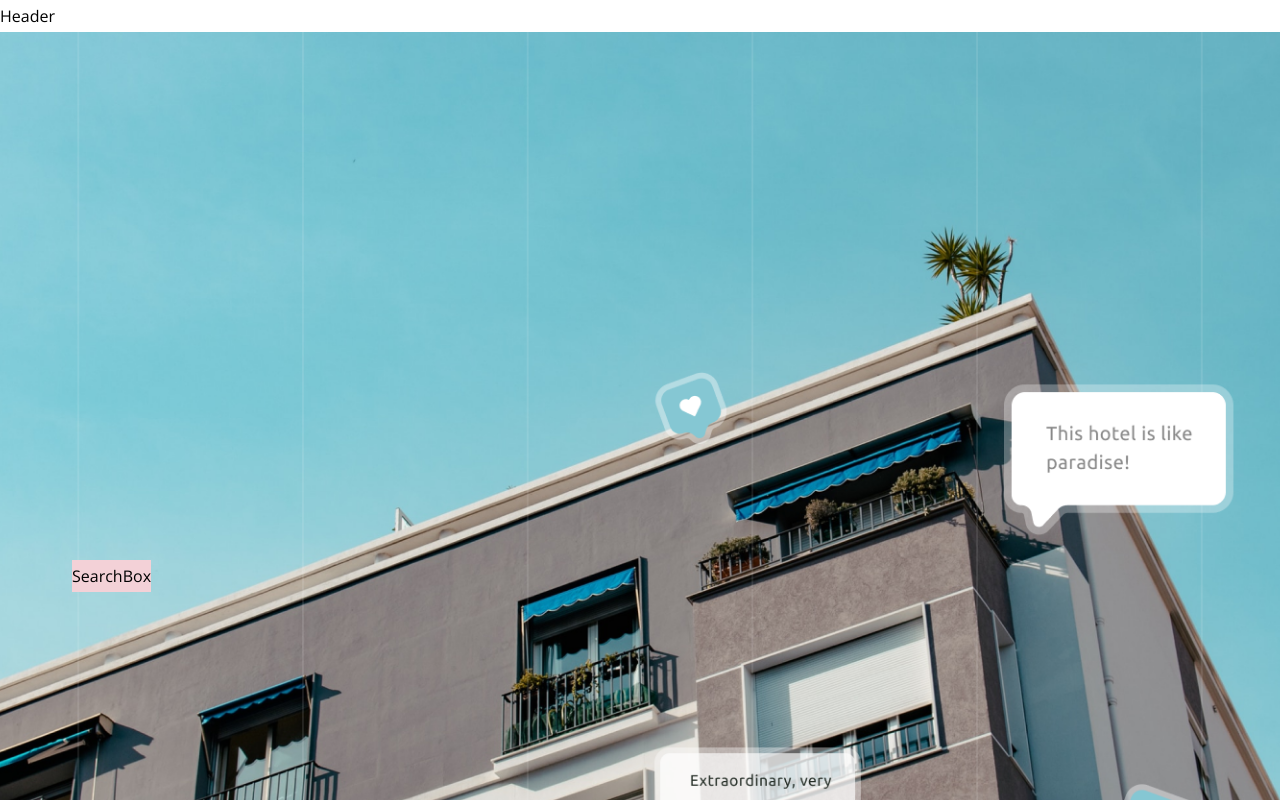
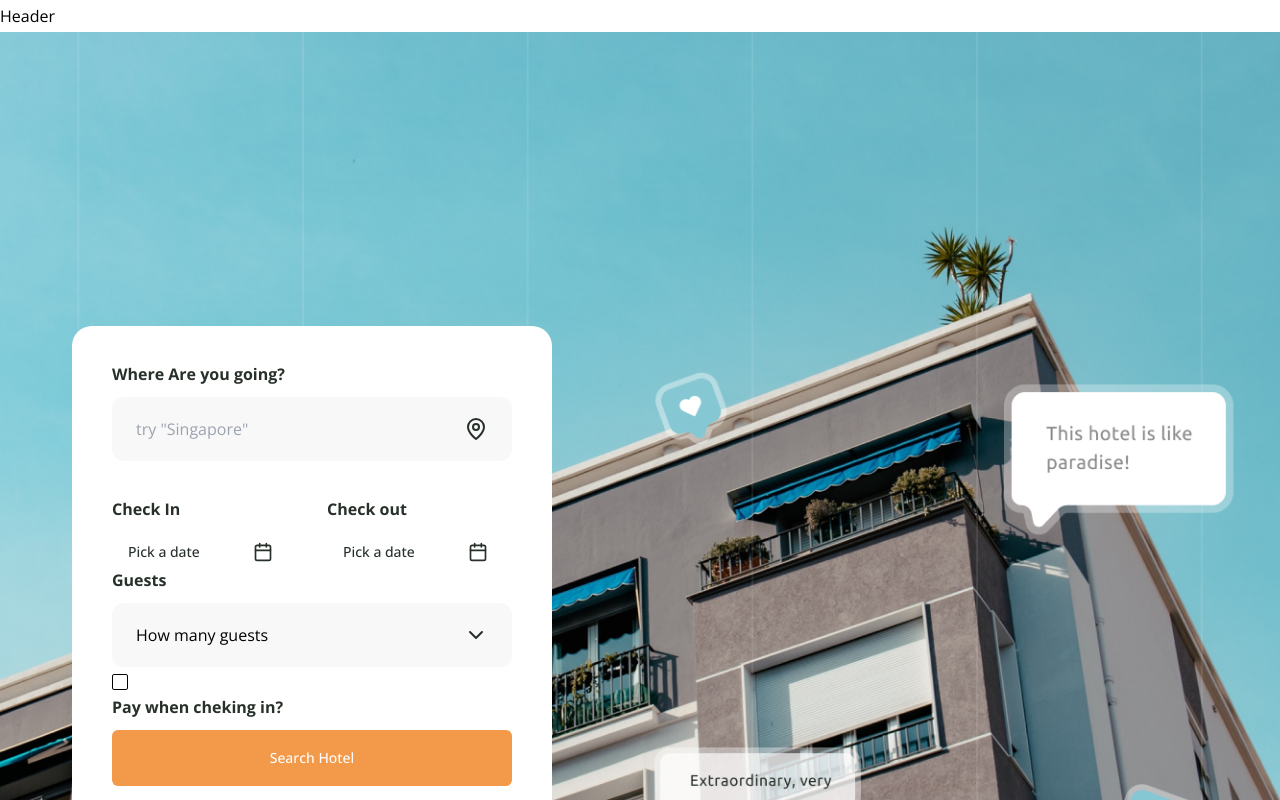
Before and after one commit to victorslls/Project-Hotel, a Next.js app: page / in a window 1280 px wide. Shown: the top 800 px of the page. Built offline with nearby package versions, Linux system fonts and the light colour scheme.

Commit message:
atualizando datePicker, guestSelect, Search, input, label, popover, select

```diff
--- /dev/null
+++ b/components/DatePicker.jsx
@@ -0,0 +1,40 @@
+'use client'
+import React, {useState} from "react"
+import {format} from 'date-fns'
+import {Calendar as CalendarIcon} from 'lucide-react'
+import { cn } from "@/lib/utils"
+import { Button } from "./ui/button"
+import { Calendar } from "./ui/calendar"
+
+import { Popover, PopoverContent, PopoverTrigger } from "./ui/popover"
+
+const DatePicker = () => {
+  const [date,setDate] = useState(null)
+
+  return (
+    <Popover>
+      <PopoverTrigger asChild>
+        <Button
+          variants={"default"}
+          className={cn(
+            "w-full justify-between text-left font-medium bg-white",
+            !date && "text-black"
+          )}
+        >
+          {date ? format(date, "d MMM") : <span>Pick a date</span>}
+          <CalendarIcon className="mr-2 h-5 w-5 text-black" />
+        </Button>
+      </PopoverTrigger>
+      <PopoverContent className="w-auto p-0">
+        <Calendar
+          mode="single"
+          selected={date}
+          onSelect={(newDate) => setDate(newDate)}
+          initialFocus
+        />
+      </PopoverContent>
+    </Popover>
+  );
+}
+
+export default DatePicker
--- /dev/null
+++ b/components/GuestSelect.jsx
@@ -0,0 +1,32 @@
+import *as React from 'react'
+import {
+  Select,
+  SelectGroup,
+  SelectContent,
+  SelectItem,
+  SelectLabel,
+  SelectTrigger,
+  SelectValue,
+} from "./ui/select";
+
+const GuestSelect = () => {
+  return (
+    <Select>
+      <SelectTrigger  className="w-full" >
+        <SelectValue placeholder="How many guests" />
+      </SelectTrigger>
+      <SelectContent>
+        <SelectGroup>
+          <SelectLabel>Guests</SelectLabel>
+          <SelectItem value="1">1</SelectItem>
+          <SelectItem value="2">2</SelectItem>
+          <SelectItem value="3">3</SelectItem>
+          <SelectItem value="4">4</SelectItem>
+          <SelectItem value="5">5</SelectItem>
+        </SelectGroup>
+      </SelectContent>
+    </Select>
+  );
+}
+
+export default GuestSelect
--- a/components/SearchBox.jsx
+++ b/components/SearchBox.jsx
@@ -1,21 +1,66 @@
 'use client';
 
 import { Input } from "./ui/input";
-import { label } from "./ui/label";
+import { Label } from "./ui/label";
 import { Button } from "./ui/button";
-import { CheckBox } from "./ui/checkbox";
+import { Checkbox } from "./ui/checkbox";
+
 import { MapPin } from "lucide-react";
-
 
 import {motion} from 'framer-motion'
 import { fadeIn } from "@/variants";
 
-const SearchBox = () => {
+//components
+import DatePicker from "./DatePicker";
+import GuestSelect from "./GuestSelect";
+
+ const SearchBox = () => {
   return (
-    <div className="bg-pink">
-      SearchBox
+    <div className="w-full max-w-[480px] bg-white max-h-max flex flex-col boder
+     border-outline rounded-[20px] p-10 ">
+      {/**input, claendar, date picker */}
+      <div className="mb-[20px]">
+        {/**label */}
+        <Label htmlFor="destination">Where Are you going?</Label>
+        {/**input & icon */}
+        <div className="relative flex  items-center mb-[20px]">
+          <Input id="destination" placeholder='try "Singapore"' />
+          <MapPin size={24} className="absolute right-6 text-black" />
+        </div>
+      </div>
+      {/**date pickers */}
+      <div className="flex flex-col xl:flex-row gap-x-[30px] gap-y-5 xl:gap-y-0">
+        {/**check in */}
+        <div className="flex flex-col flex-1">
+          <Label>Check In</Label>
+          <DatePicker />
+        </div>
+        {/**check out */}
+        <div className="flex flex-col flex-1">
+          <Label>Check out</Label>
+          <DatePicker />
+        </div>
+      </div>
+
+      {/**select, checkbox, btn */}
+      <div className="flex flex-col">
+        {/**select */}
+        <div>
+          <Label>Guests</Label>
+          <GuestSelect />
+        </div>
+        {/**checkbox */}
+        <div>
+          <Checkbox id="terms"  />
+          <Label htmlFor="terms">Pay when cheking in?</Label>
+        </div>
+        {/*btn */}
+        <Button size="lg"  className='bg-orange p-7 text-white hover:bg-orange/90  '>
+          Search Hotel
+        </Button>
+      </div>
     </div>
-  )
+  );
 }
 
 export default SearchBox
--- a/components/ui/input.jsx
+++ b/components/ui/input.jsx
@@ -7,7 +7,7 @@ const Input = React.forwardRef(({ className, type, ...props }, ref) => {
     (<input
       type={type}
       className={cn(
-        "flex h-10 w-full rounded-md border border-slate-200 bg-white px-3 py-2 text-sm ring-offset-white file:border-0 file:bg-transparent file:text-sm file:font-medium placeholder:text-slate-500 focus-visible:outline-none focus-visible:ring-2 focus-visible:ring-slate-950 focus-visible:ring-offset-2 disabled:cursor-not-allowed disabled:opacity-50 dark:border-slate-800 dark:bg-slate-950 dark:ring-offset-slate-950 dark:placeholder:text-slate-400 dark:focus-visible:ring-slate-300",
+        "flex h-[64px] w-full rounded-xl   bg-grey-secondary px-6 py-2 text-base ring-offset-white file:border-0 file:bg-transparent file:text-sm file:font-medium placeholder:text-grey focus-visible:outline-none focus-visible:ring-2 focus-visible:ring-slate-950 focus-visible:ring-offset-2 disabled:cursor-not-allowed disabled:opacity-50 dark:border-slate-800 dark:bg-slate-950 dark:ring-offset-slate-950 dark:placeholder:text-slate-400 dark:focus-visible:ring-slate-300",
         className
       )}
       ref={ref}
--- a/components/ui/label.jsx
+++ b/components/ui/label.jsx
@@ -7,7 +7,7 @@ import { cva } from "class-variance-authority";
 import { cn } from "@/lib/utils"
 
 const labelVariants = cva(
-  "text-sm font-medium leading-none peer-disabled:cursor-not-allowed peer-disabled:opacity-70"
+  " flex text-base mb-[15px] text-black font-bold leading-none peer-disabled:cursor-not-allowed peer-disabled:opacity-70"
 )
 
 const Label = React.forwardRef(({ className, ...props }, ref) => (
--- a/components/ui/popover.jsx
+++ b/components/ui/popover.jsx
@@ -16,7 +16,7 @@ const PopoverContent = React.forwardRef(({ className, align = "center", sideOffs
       align={align}
       sideOffset={sideOffset}
       className={cn(
-        "z-50 w-72 rounded-md border border-slate-200 bg-white p-4 text-slate-950 shadow-md outline-none data-[state=open]:animate-in data-[state=closed]:animate-out data-[state=closed]:fade-out-0 data-[state=open]:fade-in-0 data-[state=closed]:zoom-out-95 data-[state=open]:zoom-in-95 data-[side=bottom]:slide-in-from-top-2 data-[side=left]:slide-in-from-right-2 data-[side=right]:slide-in-from-left-2 data-[side=top]:slide-in-from-bottom-2 dark:border-slate-800 dark:bg-slate-950 dark:text-slate-50",
+        "z-50 w-72 rounded-xl border border-grey-secondary bg-white p-4 text-black shadow-md outline-none data-[state=open]:animate-in data-[state=closed]:animate-out data-[state=closed]:fade-out-0 data-[state=open]:fade-in-0 data-[state=closed]:zoom-out-95 data-[state=open]:zoom-in-95 data-[side=bottom]:slide-in-from-top-2 data-[side=left]:slide-in-from-right-2 data-[side=right]:slide-in-from-left-2 data-[side=top]:slide-in-from-bottom-2 dark:border-slate-800 dark:bg-slate-950 dark:text-slate-50",
         className
       )}
       {...props} />
--- /dev/null
+++ b/components/ui/select.jsx
@@ -0,0 +1,122 @@
+"use client"
+
+import * as React from "react"
+import * as SelectPrimitive from "@radix-ui/react-select"
+import { Check, ChevronDown, ChevronUp } from "lucide-react"
+
+import { cn } from "@/lib/utils"
+
+const Select = SelectPrimitive.Root
+
+const SelectGroup = SelectPrimitive.Group
+
+const SelectValue = SelectPrimitive.Value
+
+const SelectTrigger = React.forwardRef(({ className, children, ...props }, ref) => (
+  <SelectPrimitive.Trigger
+    ref={ref}
+    className={cn(
+      "flex h-[64px] w-full items-center justify-between rounded-xl bg-grey-secondary px-6 py-2 text-base text-grey ring-offset-white placeholder:text-slate-500 focus:outline-none focus:ring-2 focus:ring-slate-950 focus:ring-offset-2 disabled:cursor-not-allowed disabled:opacity-50 [&>span]:line-clamp-1 dark:border-slate-800 dark:bg-slate-950 dark:ring-offset-slate-950 dark:placeholder:text-slate-400 dark:focus:ring-slate-300",
+      className
+    )}
+    {...props}>
+    {children}
+    <SelectPrimitive.Icon asChild>
+      <ChevronDown className="h-6 w-6 text-black" />
+    </SelectPrimitive.Icon>
+  </SelectPrimitive.Trigger>
+))
+SelectTrigger.displayName = SelectPrimitive.Trigger.displayName
+
+const SelectScrollUpButton = React.forwardRef(({ className, ...props }, ref) => (
+  <SelectPrimitive.ScrollUpButton
+    ref={ref}
+    className={cn("flex cursor-default items-center justify-center py-1", className)}
+    {...props}>
+    <ChevronUp className="h-4 w-4" />
+  </SelectPrimitive.ScrollUpButton>
+))
+SelectScrollUpButton.displayName = SelectPrimitive.ScrollUpButton.displayName
+
+const SelectScrollDownButton = React.forwardRef(({ className, ...props }, ref) => (
+  <SelectPrimitive.ScrollDownButton
+    ref={ref}
+    className={cn("flex cursor-default items-center justify-center py-1", className)}
+    {...props}>
+    <ChevronDown className="h-4 w-4" />
+  </SelectPrimitive.ScrollDownButton>
+))
+SelectScrollDownButton.displayName =
+  SelectPrimitive.ScrollDownButton.displayName
+
+const SelectContent = React.forwardRef(({ className, children, position = "popper", ...props }, ref) => (
+  <SelectPrimitive.Portal>
+    <SelectPrimitive.Content
+      ref={ref}
+      className={cn(
+        "relative z-50 max-h-96 min-w-[8rem] overflow-hidden rounded-xl  bg-white text-black  shadow-xl p-4 data-[state=open]:animate-in data-[state=closed]:animate-out data-[state=closed]:fade-out-0 data-[state=open]:fade-in-0 data-[state=closed]:zoom-out-95 data-[state=open]:zoom-in-95 data-[side=bottom]:slide-in-from-top-2 data-[side=left]:slide-in-from-right-2 data-[side=right]:slide-in-from-left-2 data-[side=top]:slide-in-from-bottom-2 dark:border-slate-800 dark:bg-slate-950 dark:text-slate-50",
+        position === "popper" &&
+          "data-[side=bottom]:translate-y-1 data-[side=left]:-translate-x-1 data-[side=right]:translate-x-1 data-[side=top]:-translate-y-1",
+        className
+      )}
+      position={position}
+      {...props}>
+      <SelectScrollUpButton />
+      <SelectPrimitive.Viewport
+        className={cn("p-1", position === "popper" &&
+          "h-[var(--radix-select-trigger-height)] w-full min-w-[var(--radix-select-trigger-width)]")}>
+        {children}
+      </SelectPrimitive.Viewport>
+      <SelectScrollDownButton />
+    </SelectPrimitive.Content>
+  </SelectPrimitive.Portal>
+))
+SelectContent.displayName = SelectPrimitive.Content.displayName
+
+const SelectLabel = React.forwardRef(({ className, ...props }, ref) => (
+  <SelectPrimitive.Label
+    ref={ref}
+    className={cn("py-1.5 pl-8 pr-2 text-base font-semibold", className)}
+    {...props} />
+))
+SelectLabel.displayName = SelectPrimitive.Label.displayName
+
+const SelectItem = React.forwardRef(({ className, children, ...props }, ref) => (
+  <SelectPrimitive.Item
+    ref={ref}
+    className={cn(
+      "relative flex w-full cursor-default select-none items-center rounded-sm py-1.5 pl-8 pr-2 text-black outline-none focus:bg-soft_green-secondary focus:text-black data-[disabled]:pointer-events-none data-[disabled]:opacity-50 dark:focus:bg-slate-800 dark:focus:text-slate-50",
+      className
+    )}
+    {...props}>
+    <span className="absolute left-2 flex h-3.5 w-3.5 items-center justify-center">
+      <SelectPrimitive.ItemIndicator>
+        <Check className="h-4 w-4" />
+      </SelectPrimitive.ItemIndicator>
+    </span>
+
+    <SelectPrimitive.ItemText>{children}</SelectPrimitive.ItemText>
+  </SelectPrimitive.Item>
+))
+SelectItem.displayName = SelectPrimitive.Item.displayName
+
+const SelectSeparator = React.forwardRef(({ className, ...props }, ref) => (
+  <SelectPrimitive.Separator
+    ref={ref}
+    className={cn("-mx-1 my-1 h-px bg-slate-100 dark:bg-slate-800", className)}
+    {...props} />
+))
+SelectSeparator.displayName = SelectPrimitive.Separator.displayName
+
+export {
+  Select,
+  SelectGroup,
+  SelectValue,
+  SelectTrigger,
+  SelectContent,
+  SelectLabel,
+  SelectItem,
+  SelectSeparator,
+  SelectScrollUpButton,
+  SelectScrollDownButton,
+}
--- a/package.json
+++ b/package.json
@@ -13,6 +13,7 @@
     "@radix-ui/react-dialog": "^1.0.5",
     "@radix-ui/react-label": "^2.0.2",
     "@radix-ui/react-popover": "^1.0.7",
+    "@radix-ui/react-select": "^2.0.0",
     "@radix-ui/react-slot": "^1.0.2",
     "class-variance-authority": "^0.7.0",
     "clsx": "^2.1.0",
--- a/tailwind.config.js
+++ b/tailwind.config.js
@@ -24,11 +24,11 @@ module.exports = {
       black: '#273029',
       soft_green:{
         DEFAULT: '#85c7dc',
-        secondaty: '#f3f9fb'
+        secondary: '#f3f9fb'
       },
       grey:{
         DEFAULT: '#88',
-        secondaty: '#f8f8f8'
+        secondary: '#f8f8f8'
       },
       orange: "#f2994a",
       outline: "#f1f1f1",
```
Also changed, not shown: 1 other file (tests, documents, lock files or other folders).
